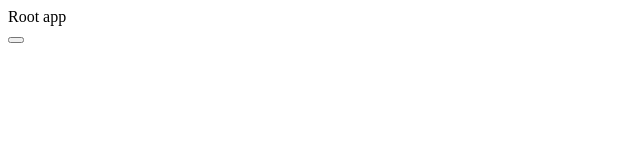
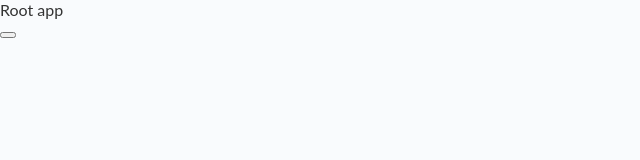
Before and after one commit to chinezenwosu/dominics, a React app: page / in a window 1280 px wide. Shown: the top 160 px of the page, without its empty margins (0-640 px from the left). Built offline with nearby package versions, Linux system fonts and the light colour scheme.

Commit message:
create css for app

```diff
--- /dev/null
+++ b/src/App.css
@@ -0,0 +1,37 @@
+:root {
+  --black: #000000;
+  --white: #ffffff;
+  --bg-default: #f9fbfd;
+  --primary: #1180af;
+  --font-family-default: 'Lato', 'Lucida Grande', 'Lucida Sans Unicode', Tahoma, Sans-Serif;
+  --font-family-editor: Arial, Helvetica, sans-serif;
+}
+
+html, body {
+  background-color: #f9fbfd;
+  color: #333333;
+  font-family: var(--font-family-default);
+  font-size: 1em;
+  margin: 0;
+  padding: 0;
+}
+
+*, *::after, *::before {
+  -webkit-box-sizing: border-box;
+  -moz-box-sizing: border-box;
+  box-sizing: border-box;
+}
+
+.clearfix,
+.clearfix::after,
+.clearfix::before {
+  content: "";
+  display: block;
+  clear: both;
+}
+
+.ql-container.ql-snow,
+.ql-toolbar.ql-snow {
+  border: none !important;
+  font-family: Helvetica !important;
+}
--- a/src/App.jsx
+++ b/src/App.jsx
@@ -1,5 +1,6 @@
 import React from "react"
 import { Outlet } from 'react-router-dom'
+import './App.css'
 
 const App = () => {
   return (
```
